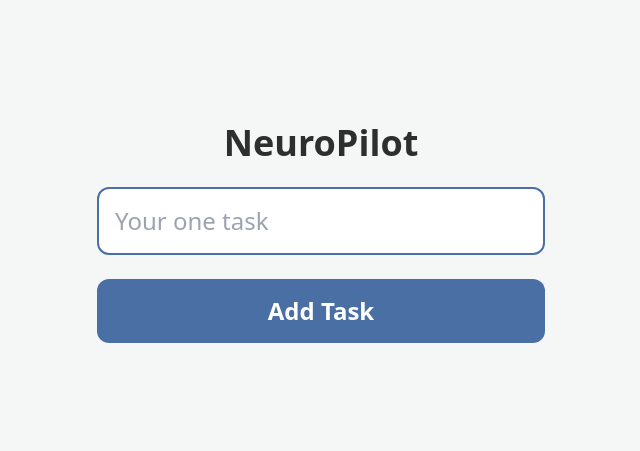
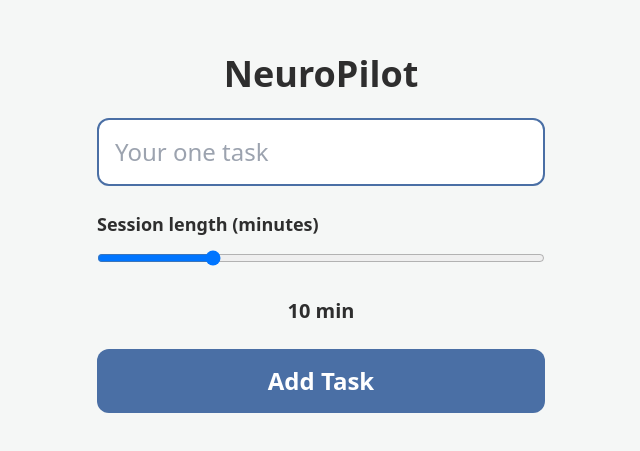
Before and after one commit to menoskar42-boop/adhd, a Next.js app: page / in a window 1280 px wide. Shown: the part 167-618 px from the top of the page, without its empty margins (319-959 px from the left). Built offline with nearby package versions, Linux system fonts and the light colour scheme.

Commit message:
Add session length control and task switching actions

```diff
--- a/app/page.js
+++ b/app/page.js
@@ -6,6 +6,7 @@ import { theme } from "@/lib/theme";
 
 const DEFAULT_MINUTES = 10;
 const MAX_MINUTES = 25;
+const MIN_MINUTES = 5;
 
 function formatTime(totalSeconds) {
   const minutes = Math.floor(totalSeconds / 60)
@@ -17,6 +18,7 @@ function formatTime(totalSeconds) {
 
 export default function Home() {
   const [taskTitle, setTaskTitle] = useState("");
+  const [taskDuration, setTaskDuration] = useState(DEFAULT_MINUTES);
   const [task, setTaskState] = useState(null);
   const [secondsLeft, setSecondsLeft] = useState(DEFAULT_MINUTES * 60);
   const [isRunning, setIsRunning] = useState(false);
@@ -62,11 +64,11 @@ export default function Home() {
     const nextTask = {
       title: taskTitle.trim(),
       sessions: [],
-      currentDuration: DEFAULT_MINUTES,
+      currentDuration: taskDuration,
     };
     saveTask(nextTask);
     setTaskTitle("");
-    setSecondsLeft(DEFAULT_MINUTES * 60);
+    setSecondsLeft(taskDuration * 60);
   };
 
   const startTimer = () => {
@@ -79,6 +81,15 @@ export default function Home() {
   const resetTimer = () => {
     setIsRunning(false);
     setSecondsLeft(currentMinutes * 60);
+  };
+
+  const switchTask = () => {
+    clearTask();
+    setTaskState(null);
+    setShowDonePrompt(false);
+    setIsRunning(false);
+    setTaskDuration(DEFAULT_MINUTES);
+    setSecondsLeft(DEFAULT_MINUTES * 60);
   };
 
   const stopEarly = () => {
@@ -106,14 +117,6 @@ export default function Home() {
     setSecondsLeft(nextDuration * 60);
   };
 
-  const finishTask = () => {
-    clearTask();
-    setTaskState(null);
-    setShowDonePrompt(false);
-    setSecondsLeft(DEFAULT_MINUTES * 60);
-    setIsRunning(false);
-  };
-
   return (
     <main
       className="min-h-screen w-full flex items-center justify-center px-6"
@@ -133,6 +136,19 @@ export default function Home() {
               className="w-full rounded-xl border-2 px-4 py-4 text-2xl"
               style={{ borderColor: theme.colors.primary }}
             />
+            <label className="block text-left text-lg font-semibold">
+              Session length (minutes)
+              <input
+                type="range"
+                min={MIN_MINUTES}
+                max={MAX_MINUTES}
+                step={5}
+                value={taskDuration}
+                onChange={(e) => setTaskDuration(Number(e.target.value))}
+                className="mt-3 w-full"
+              />
+            </label>
+            <p className="text-xl font-semibold">{taskDuration} min</p>
             <button
               onClick={addTask}
               className="w-full rounded-xl py-4 text-2xl font-semibold text-white"
@@ -150,18 +166,18 @@ export default function Home() {
               <div className="space-y-4">
                 <p className="text-3xl font-semibold">Done?</p>
                 <button
-                  onClick={finishTask}
-                  className="w-full rounded-xl py-4 text-2xl font-semibold text-white"
-                  style={{ backgroundColor: theme.colors.accent }}
-                >
-                  Yes
-                </button>
-                <button
                   onClick={completeSession}
                   className="w-full rounded-xl py-4 text-2xl font-semibold"
                   style={{ border: `2px solid ${theme.colors.primary}` }}
                 >
                   Continue Next Session
+                </button>
+                <button
+                  onClick={switchTask}
+                  className="w-full rounded-xl py-4 text-2xl font-semibold text-white"
+                  style={{ backgroundColor: theme.colors.accent }}
+                >
+                  Start Another Task
                 </button>
               </div>
             ) : (
@@ -199,6 +215,14 @@ export default function Home() {
                 >
                   Stop Early
                 </button>
+
+                <button
+                  onClick={switchTask}
+                  className="w-full rounded-xl py-4 text-2xl font-semibold"
+                  style={{ border: `2px dashed ${theme.colors.text}` }}
+                >
+                  Change Task
+                </button>
               </div>
             )}
           </>
```
